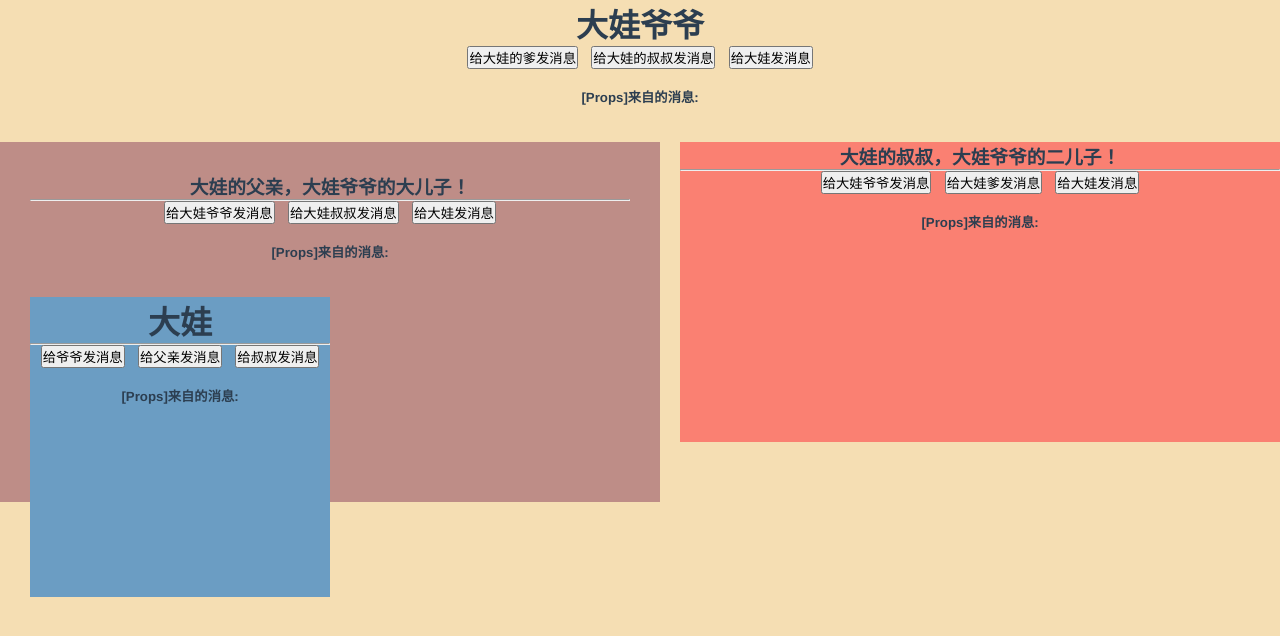
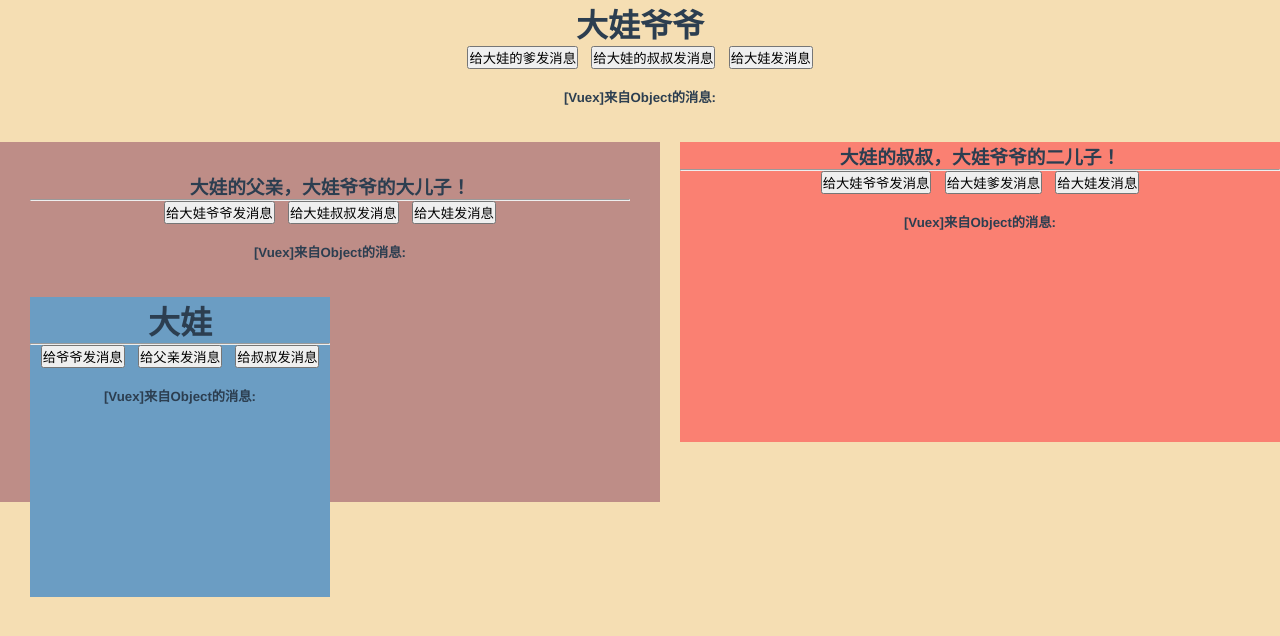
Before and after one commit to RedLitchi/vue2-study, a Vue app: page / in a window 1280 px wide. Shown: the top 636 px of the page. Built offline with nearby package versions, Linux system fonts and the light colour scheme.

Commit message:
vuex组件间通讯

```diff
--- a/src/components/DaWa.vue
+++ b/src/components/DaWa.vue
@@ -5,37 +5,27 @@
         <button @click="sendGrandpa">给爷爷发消息</button>&nbsp;&nbsp;
         <button @click="sendFather">给父亲发消息</button>&nbsp;&nbsp;
         <button @click="sendUncle">给叔叔发消息</button><br/><br/>
-        <h5>[Props]来自{{propsMessage.name}}的消息:{{ propsMessage.val }}</h5><br/><br/>
+        <h5>[Vuex]来自{{vuexMessage.name}}的消息:{{ vuexMessage.val }}</h5><br/><br/>
     </div>
 </template>
 <script>
 export default {
-    props:{
-        grandpaSendDaWa:Object,
-        fatherSendDaWa:Object
-    },
     data(){
         return{
-            propsMessage:{}
         }
+    },
+    computed:{
+        vuexMessage(){return this.$store.state.sendDaWaMessage}
     },
     methods:{
         sendGrandpa(){
-            this.$emit("daWaSendGrandpa", {name:'大娃', val:`爷爷,我高考考了全国第${parseInt(Math.random() * 100)}名`});
+            this.$store.commit("sendGrandpa", {name:'大娃', val:`爷爷,我高考考了全国第${parseInt(Math.random() * 100)}名`});
         },
         sendFather(){
-            this.$emit("daWaSendFather", {name:"大娃", val:`好的，那到时候我等你${parseInt(Math.random() * 10)}个小时,到时候你来不了我自己回去也行`});
+            this.$store.commit("sendFather", {name:"大娃", val:`好的，那到时候我等你${parseInt(Math.random() * 10)}个小时,到时候你来不了我自己回去也行`});
         },
         sendUncle(){
-            this.$emit("daWaSendUncle", {name:"大娃", val:`谢谢叔叔关心，我高考考了全国第${parseInt(Math.random() * 10)}名`});}
-    },
-    watch:{
-        grandpaSendDaWa(){
-            this.propsMessage = this.grandpaSendDaWa;
-        },
-        fatherSendDaWa(){
-            this.propsMessage = this.fatherSendDaWa;
-        }
+            this.$store.commit("sendUncle", {name:"大娃", val:`谢谢叔叔关心，我高考考了全国第${parseInt(Math.random() * 10)}名`});}
     }
 }
 </script>
--- a/src/components/Father.vue
+++ b/src/components/Father.vue
@@ -5,43 +5,33 @@
         <button @click="sendGrandpa">给大娃爷爷发消息</button>&nbsp;&nbsp;
         <button @click="sendUnclue">给大娃叔叔发消息</button>&nbsp;&nbsp;
         <button @click="sendDaWa">给大娃发消息</button><br/><br/>
-        <h5>[Props]来自{{propsMessage.name}}的消息:{{ propsMessage.val }}</h5><br/><br/>
-        <DaWa :grandpaSendDaWa="grandpaSendDaWa" :fatherSendDaWa="fatherSendDaWa" @daWaSendGrandpa="daWaSendGrandpa"
-            @daWaSendFather="daWaSendFather" @daWaSendUncle="daWaSendUncle"/>
+        <h5>[Vuex]来自{{vuexMessage.name}}的消息:{{ vuexMessage.val }}</h5><br/><br/>
+        <DaWa/>
     </div>
 </template>
 <script>
 import DaWa from '@/components/DaWa.vue'
 export default {
     components:{DaWa},
-    props:{
-        grandpaSendFather: Object,
-        grandpaSendDaWa: Object
+    computed:{
+        vuexMessage(){
+            return this.$store.state.sendFatherMessage;
+        }
     },
     data(){
         return{
-            propsMessage:{},
-            fatherSendDaWa:{}
         }
     },
     methods:{
         sendGrandpa(){
-            this.$emit("fatherSendGrandpa", {name:"大娃的爹", val:`好的，你在家注意身体呀，我给你打了${parseInt(Math.random() * 1000)}块钱，你查一下收到没？`});
+            this.$store.commit("sendGrandpa", {name:"大娃的爹", val:`好的，你在家注意身体呀，我给你打了${parseInt(Math.random() * 1000)}块钱，你查一下收到没？`});
         },
         sendUnclue(){
-            this.$emit("fatherSendUncle", {name:"大娃的爹", val:`二弟,父亲给我寄了${parseInt(Math.random() * 100)}斤土特产，你要不要？`});
+            this.$store.commit("sendUncle", {name:"大娃的爹", val:`二弟,父亲给我寄了${parseInt(Math.random() * 100)}斤土特产，你要不要？`});
         },
         sendDaWa(){
-            this.fatherSendDaWa = {name:"大娃的爹", val:`今天下午${parseInt(Math.random() * 10)}点我来接你，你先放的话就等我一下`};
+            this.$store.commit("sendDaWa", {name:"大娃的爹", val:`今天下午${parseInt(Math.random() * 10)}点我来接你，你先放的话就等我一下`});
         },
-        daWaSendGrandpa(val){this.$emit("fatherSendGrandpa", val);},//大娃给大娃爷发消息
-        daWaSendFather(val){this.propsMessage = val;},//大娃给大娃爹发消息
-        daWaSendUncle(val){this.$emit("fatherSendUncle", val)}//大娃给大娃叔发消息
-    },
-    watch:{
-        grandpaSendFather(){
-            this.propsMessage = this.grandpaSendFather;
-        }
     }
 }
 </script>
--- a/src/components/Uncle.vue
+++ b/src/components/Uncle.vue
@@ -5,33 +5,29 @@
         <button @click="sendGrandpa">给大娃爷爷发消息</button>&nbsp;&nbsp;
         <button @click="sendFather">给大娃爹发消息</button>&nbsp;&nbsp;
         <button @click="sendDaWa">给大娃发消息</button><br/><br/>
-        <h5>[Props]来自{{propsMessage.name}}的消息:{{ propsMessage.val }}</h5><br/><br/>
+        <h5>[Vuex]来自{{vuexMessage.name}}的消息:{{ vuexMessage.val }}</h5><br/><br/>
     </div>
 </template>
 <script>
 export default {
-    props:{
-        grandpaSendUncle:Object
-    },
     data(){
         return{
-            propsMessage:{}
+        }
+    },
+    computed:{
+        vuexMessage(){
+            return this.$store.state.sendUncleMessage;
         }
     },
     methods:{
         sendGrandpa(){
-            this.$emit("uncleSendGrandpa", {name:"大娃的叔叔", val:`好的,天冷了我给你买了${parseInt(Math.random() * 10)}件衣服,应该这几天就到了`});
+            this.$store.commit("sendGrandpa", {name:"大娃的叔叔", val:`好的,天冷了我给你买了${parseInt(Math.random() * 10)}件衣服,应该这几天就到了`});
         },
         sendFather(){
-            this.$emit("uncleSendFather", {name:"大娃的叔叔", val:`父亲给我寄了${parseInt(Math.random() * 100)}斤土特产，你要不要？`});
+            this.$store.commit("sendFather", {name:"大娃的叔叔", val:`父亲给我寄了${parseInt(Math.random() * 100)}斤土特产，你要不要？`});
         },
         sendDaWa(){
-            this.$emit("uncleSendDaWa", {name:"大娃的叔叔", val:`大娃,高考全国前${parseInt(Math.random() * 100)}名有信心没？`});
-        }
-    },
-    watch:{
-        grandpaSendUncle(){
-            this.propsMessage = this.grandpaSendUncle;
+            this.$store.commit("sendDaWa", {name:"大娃的叔叔", val:`大娃,高考全国前${parseInt(Math.random() * 100)}名有信心没？`});
         }
     }
 }
--- a/src/store/index.js
+++ b/src/store/index.js
@@ -5,10 +5,18 @@ Vue.use(Vuex)
 
 export default new Vuex.Store({
     state: {
+        sendGrandpaMessage: Object,
+        sendFatherMessage:Object,
+        sendUncleMessage: Object,
+        sendDaWaMessage:Object
     },
     getters: {
     },
     mutations: {
+        sendGrandpa(state, val) { state.sendGrandpaMessage = val; },
+        sendUncle(state, val) { state.sendUncleMessage = val; },
+        sendFather(state, val) { state.sendFatherMessage = val; },
+        sendDaWa(state, val) { state.sendDaWaMessage = val; }
     },
     actions: {
     },
--- a/src/views/Grandpa.vue
+++ b/src/views/Grandpa.vue
@@ -4,12 +4,10 @@
         <button @click="sendFather">给大娃的爹发消息</button>&nbsp;&nbsp;
         <button @click="sendUncle">给大娃的叔叔发消息</button>&nbsp;&nbsp;
         <button @click="sendDaWa">给大娃发消息</button><br/><br/>
-        <h5>[Props]来自{{propsMessage.name}}的消息:{{ propsMessage.val }}</h5><br/><br/>
+        <h5>[Vuex]来自{{vuexMessage.name}}的消息:{{ vuexMessage.val }}</h5><br/><br/>
         <div style="display: flow-root;">
-            <Father :grandpaSendFather="grandpaSendFather" :grandpaSendDaWa="grandpaSendDaWa" @fatherSendGrandpa="receive"
-                @fatherSendUncle="fatherSendUncle"/>
-            <Uncle :grandpaSendUncle="grandpaSendUncle" @uncleSendGrandpa="receive" @uncleSendFather="uncleSendFather"
-                @uncleSendDaWa="uncleSendDaWa"/>
+            <Father/>
+            <Uncle/>
         </div>
     </div>
 </template>
@@ -23,26 +21,21 @@ export default {
     },
     data(){
         return{
-            propsMessage:{},
-            grandpaSendFather:{},
-            grandpaSendUncle:{},
-            grandpaSendDaWa:{}
         }
+    },
+    computed:{
+        vuexMessage(){return this.$store.state.sendGrandpaMessage}
     },
     methods:{
         sendFather(){
-            this.grandpaSendFather = {name:"大娃的爷爷", val:`好大儿,为父给你寄了${parseInt(Math.random() * 100)}斤土特产,记得收!`};
+            this.$store.commit('sendFather', {name:"大娃的爷爷", val:`好大儿,为父给你寄了${parseInt(Math.random() * 100)}斤土特产,记得收!`});
         },
         sendUncle(){
-            this.grandpaSendUncle = {name:"大娃的爷爷", val:`老二呀,为父给你寄了${parseInt(Math.random() * 100)}斤土特产,记得去拿`};
+            this.$store.commit('sendUncle', {name:"大娃的爷爷", val:`老二呀,为父给你寄了${parseInt(Math.random() * 100)}斤土特产,记得去拿`});
         },
         sendDaWa(){
-            this.grandpaSendDaWa = {name:"大娃的爷爷", val:`乖孙呀,爷爷给你转了${parseInt(Math.random() * 100)}块钱,天热买点水喝`};
+            this.$store.commit('sendDaWa', {name:"大娃的爷爷", val:`乖孙呀,爷爷给你转了${parseInt(Math.random() * 100)}块钱,天热买点水喝`});
         },
-        receive(val){this.propsMessage = val;},//大娃爹和大娃叔给大娃爷发消息
-        fatherSendUncle(val){this.grandpaSendUncle = val;},//大娃爹给大娃叔的消息
-        uncleSendFather(val){this.grandpaSendFather = val;},//大娃叔给大娃爹发消息
-        uncleSendDaWa(val){this.grandpaSendDaWa = val;}//大娃叔给大娃发消息
     }
 }
 </script>
```
Lines whose indentation alone changed are shown as unchanged.
